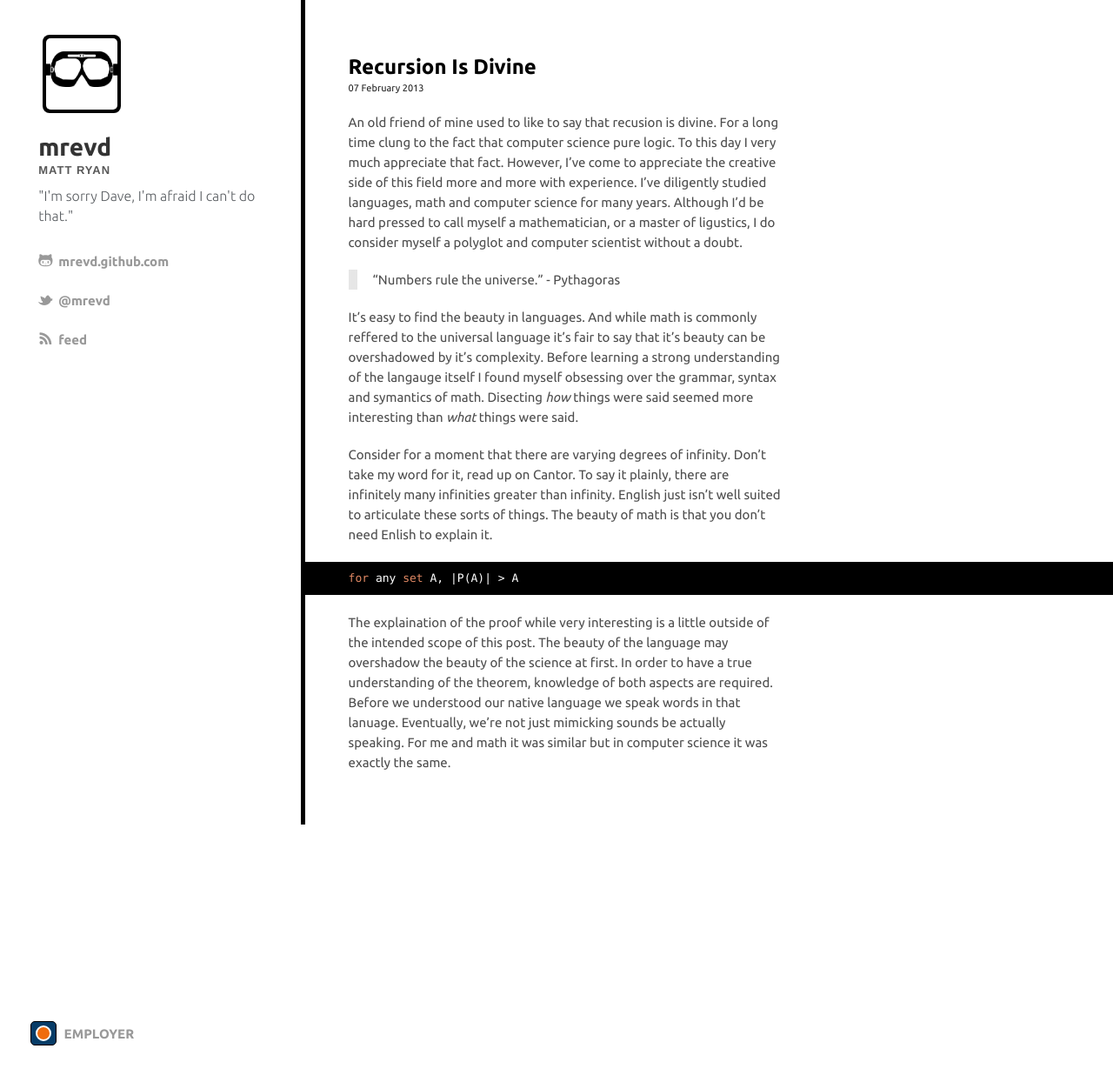
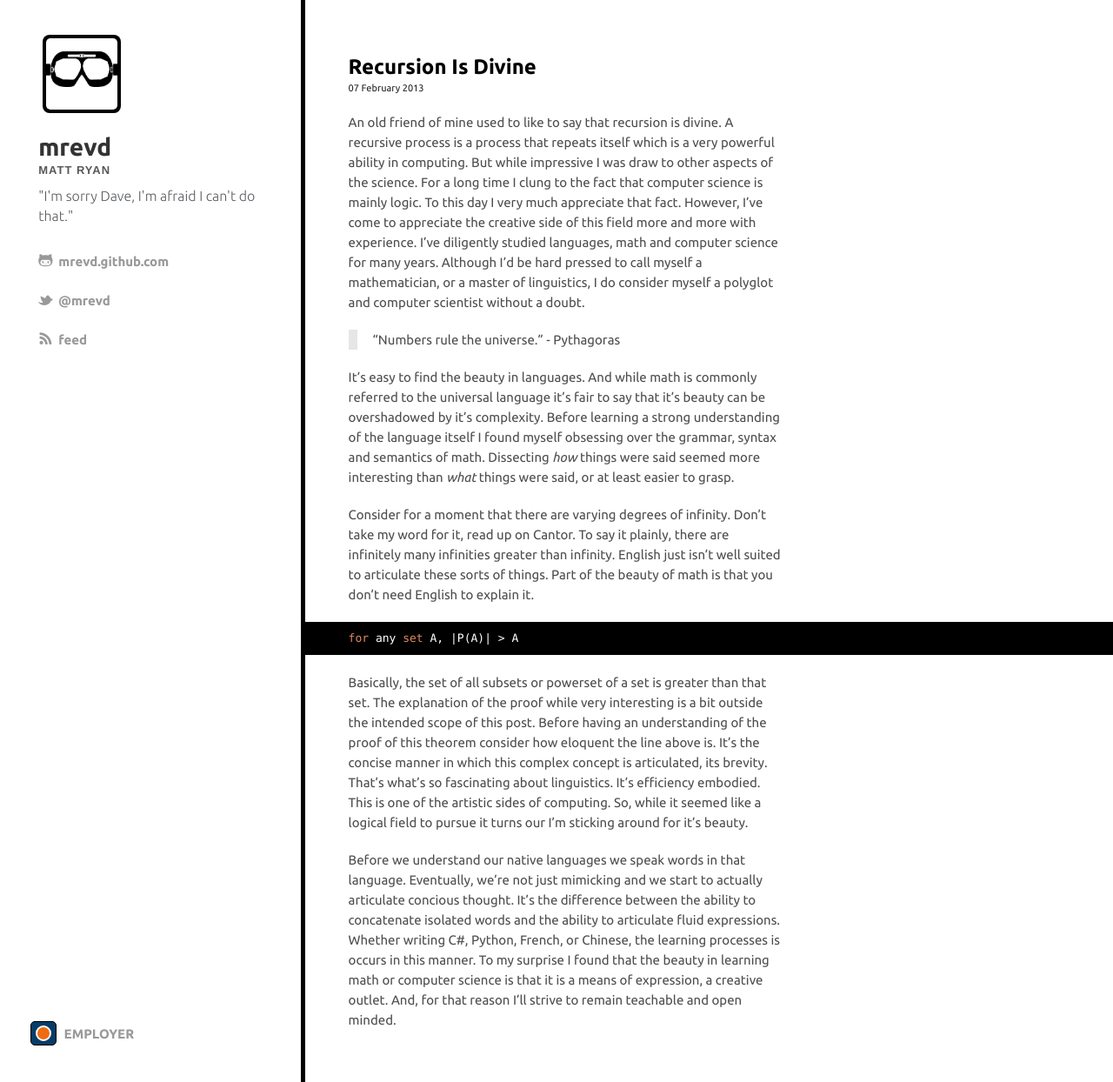
Before and after one commit to rattlion/rattlion.github.com, a Jekyll site: the page built from _posts/2013-02-07-recursion-is-divine.md, in a window 1280 px wide and 1244 px high. Shown: the whole window at 87% size. Built offline with Jekyll 4.4.1, drawn with Linux system fonts in a browser that asks for light colours; nearby versions of some CDN libraries.

Commit message:
Recursion is Divine

```diff
--- a/_posts/2013-02-07-recursion-is-divine.md
+++ b/_posts/2013-02-07-recursion-is-divine.md
@@ -3,14 +3,16 @@ layout: post
 title: "Recursion Is Divine"
 ---
 
-An old friend of mine used to like to say that recusion is divine. For a long time clung to the fact that computer science pure logic. To this day I very much appreciate that fact. However, I've come to appreciate the creative side of this field more and more with experience. I've diligently studied languages, math and computer science for many years. Although I'd be hard pressed to call myself a mathematician, or a master of ligustics, I do consider myself a polyglot and computer scientist without a doubt.
+An old friend of mine used to like to say that recursion is divine. A recursive process is a process that repeats itself  which is a very powerful ability in computing. But while impressive I was draw to other aspects of the science. For a long time I clung to the fact that computer science is mainly logic. To this day I very much appreciate that fact. However, I've come to appreciate the creative side of this field more and more with experience. I've diligently studied languages, math and computer science for many years. Although I'd be hard pressed to call myself a mathematician, or a master of linguistics, I do consider myself a polyglot and computer scientist without a doubt.
 
 > "Numbers rule the universe." - Pythagoras
 
-It's easy to find the beauty in languages. And while math is commonly reffered to the universal language it's fair to say that it's beauty can be overshadowed by it's complexity. Before learning a strong understanding of the langauge itself I found myself obsessing over the grammar, syntax and symantics of math. Disecting *how* things were said seemed more interesting than *what* things were said.
+It's easy to find the beauty in languages. And while math is commonly referred to the universal language it's fair to say that it's beauty can be overshadowed by it's complexity. Before learning a strong understanding of the language itself I found myself obsessing over the grammar, syntax and semantics of math. Dissecting *how* things were said seemed more interesting than *what* things were said, or at least easier to grasp.
 
-Consider for a moment that there are varying degrees of infinity. Don't take my word for it, read up on Cantor. To say it plainly, there are infinitely many infinities greater than infinity. English just isn't well suited to articulate these sorts of things. The beauty of math is that you don't need Enlish to explain it.
+Consider for a moment that there are varying degrees of infinity. Don't take my word for it, read up on Cantor. To say it plainly, there are infinitely many infinities greater than infinity. English just isn't well suited to articulate these sorts of things. Part of the beauty of math is that you don't need English to explain it.
 
     for any set A, |P(A)| > A
 
-The explaination of the proof while very interesting is a little outside of the intended scope of this post. The beauty of the language may overshadow the beauty of the science at first. In order to have a true understanding of the theorem, knowledge of both aspects are required. Before we understood our native language we speak words in that lanuage. Eventually, we're not just mimicking sounds be actually speaking. For me and math it was similar but in computer science it was exactly the same.
+Basically, the set of all subsets or powerset of a set is greater than that set. The explanation of the proof while very interesting is a bit outside the intended scope of this post. Before having an understanding of the proof of this theorem consider how eloquent the line above is. It's the concise manner in which this complex concept is articulated, its brevity. That's what's so fascinating about linguistics. It's efficiency embodied. This is one of the artistic sides of computing. So, while it seemed like a logical field to pursue it turns our I'm sticking around for it's beauty.
+
+Before we understand our native languages we speak words in that language. Eventually, we're not just mimicking and we start to actually articulate concious thought. It's the difference between the ability to concatenate isolated words and the ability to articulate fluid expressions. Whether writing C#, Python, French, or Chinese, the learning processes is occurs in this manner. To my surprise I found that the beauty in learning math or computer science is that it is a means of expression, a creative outlet. And, for that reason I'll strive to remain teachable and open minded.
```
Also changed, not shown: _posts/2013-02-07-port-to-brew.md (renamed from _posts/2013-02-01-port-to-brew.md, +1 -0 lines), favicon.ico (added).
